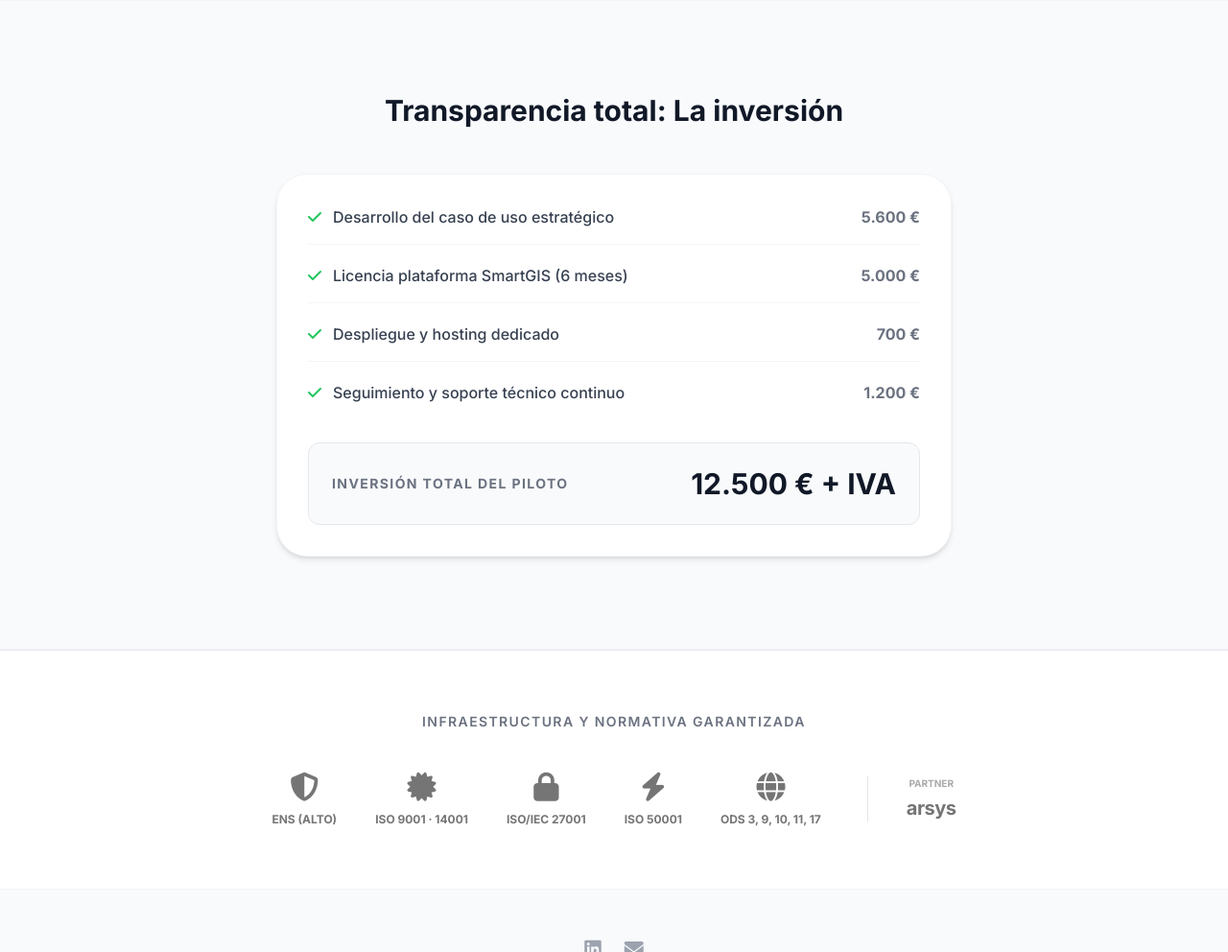
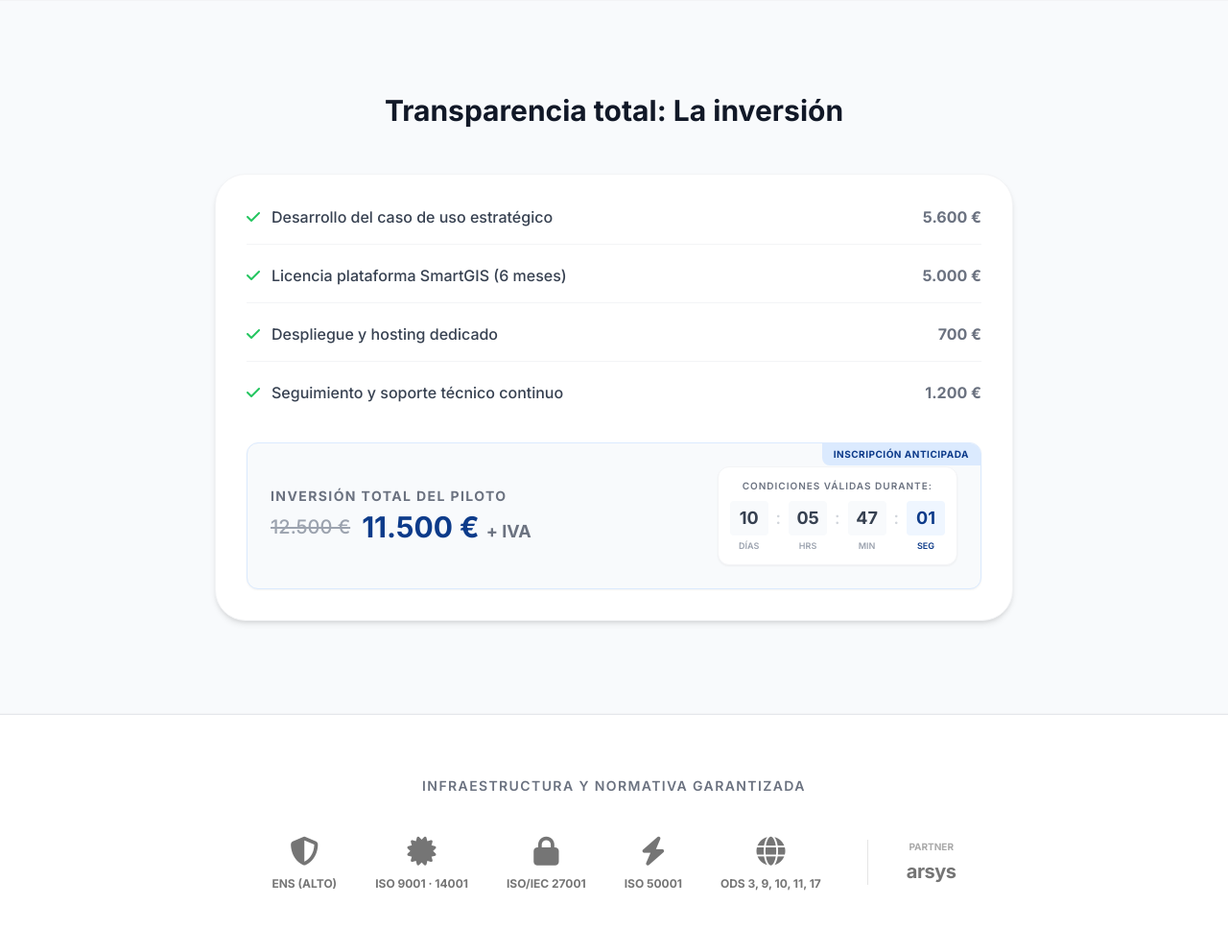
Before and after one commit to smartgiscat/landing, a Flask app: page /programa in a window 1280 px wide. Shown: the part 2605-3597 px from the top of the page at 96% size. Run offline with Flask 3, Linux system fonts and the light colour scheme; some libraries are stand-ins or nearby versions.

Commit message:
oferta flash

```diff
--- a/templates/programa.html
+++ b/templates/programa.html
@@ -272,7 +272,7 @@
     </section>
 
     <section class="py-24 bg-slate-50 relative z-10 border-b border-gray-100">
-        <div class="max-w-3xl mx-auto px-4 sm:px-6 lg:px-8">
+        <div class="max-w-4xl mx-auto px-4 sm:px-6 lg:px-8">
             <div class="text-center mb-12">
                 <h2 class="text-3xl font-extrabold text-gray-900">{{ t.inv_title }}</h2>
             </div>
@@ -309,11 +309,45 @@
                     </li>
                 </ul>
 
-                <div class="bg-slate-50 text-gray-900 rounded-xl p-6 flex flex-col sm:flex-row justify-between items-center gap-4 border border-gray-200">
-                    <span class="text-sm font-bold tracking-widest uppercase text-gray-500">{{ t.inv_total_label }}</span>
-                    <span class="text-3xl font-extrabold">12.500 € + IVA</span>
+                <div class="bg-slate-50 text-gray-900 rounded-xl p-6 flex flex-col md:flex-row justify-between items-center gap-6 border border-blue-100 relative overflow-hidden shadow-sm">
+                    <div class="absolute top-0 right-0 bg-blue-100 text-[#0d3b8a] text-[10px] font-bold px-3 py-1 rounded-bl-lg uppercase tracking-wider">
+                        {{t.flash_inscripcion}}
+                    </div>
+
+                    <div class="flex flex-col w-full md:w-auto text-center md:text-left mt-2 md:mt-0">
+                        <span class="text-sm font-bold tracking-widest uppercase text-gray-500">{{ t.inv_total_label }}</span>
+                        <div class="flex flex-col sm:flex-row items-center gap-3 mt-1">
+                            <span class="text-xl line-through text-gray-400 font-medium">12.500 €</span>
+                            <span class="text-3xl font-extrabold text-[#0d3b8a]">11.500 € <span class="text-lg font-bold text-gray-500">+ IVA</span></span>
+                        </div>
+                    </div>
+
+                    <div id="countdown-container" class="flex flex-col items-center bg-white p-3 rounded-xl border border-gray-100 w-full md:w-auto z-10 shadow-sm">
+                        <span class="text-[10px] font-semibold text-gray-500 uppercase tracking-widest mb-2">{{t.flash_condiciones}}:</span>
+                        <div class="flex gap-2 text-center">
+                            <div class="flex flex-col">
+                                <span id="days" class="text-lg font-bold text-gray-700 bg-slate-50 rounded px-2 py-1 min-w-[2.5rem]">10</span>
+                                <span class="text-[9px] text-gray-400 mt-1 uppercase font-semibold">{{t.flash_dies}}</span>
+                            </div>
+                            <span class="text-lg font-medium text-gray-300 mt-1">:</span>
+                            <div class="flex flex-col">
+                                <span id="hours" class="text-lg font-bold text-gray-700 bg-slate-50 rounded px-2 py-1 min-w-[2.5rem]">00</span>
+                                <span class="text-[9px] text-gray-400 mt-1 uppercase font-semibold">Hrs</span>
+                            </div>
+                            <span class="text-lg font-medium text-gray-300 mt-1">:</span>
+                            <div class="flex flex-col">
+                                <span id="minutes" class="text-lg font-bold text-gray-700 bg-slate-50 rounded px-2 py-1 min-w-[2.5rem]">00</span>
+                                <span class="text-[9px] text-gray-400 mt-1 uppercase font-semibold">Min</span>
+                            </div>
+                            <span class="text-lg font-medium text-gray-300 mt-1">:</span>
+                            <div class="flex flex-col">
+                                <span id="seconds" class="text-lg font-bold text-[#0d3b8a] bg-blue-50 rounded px-2 py-1 min-w-[2.5rem]">00</span>
+                                <span class="text-[9px] text-[#0d3b8a] mt-1 uppercase font-semibold">Seg</span>
+                            </div>
+                        </div>
+                    </div>
                 </div>
-            </div>
+                </div>
         </div>
     </section>
 
@@ -405,6 +439,53 @@
                     retina_detect: true
                 });
             }
+
+            // Lógica del Contador de Inscripción Anticipada
+            const initCountdown = () => {
+                const now = new Date();
+
+                // Calculamos las 24:00 h del día de hoy (inicio del día siguiente a las 00:00:00)
+                const midnightTonight = new Date(now.getFullYear(), now.getMonth(), now.getDate() + 1, 0, 0, 0);
+
+                // Añadimos 10 días a esa medianoche
+                const targetDate = new Date(midnightTonight.getTime() + (10 * 24 * 60 * 60 * 1000));
+
+                function update() {
+                    const currentTime = new Date();
+                    const difference = targetDate - currentTime;
+
+                    if (difference <= 0) {
+                        // Qué mostrar cuando el tiempo acaba
+                        const container = document.getElementById('countdown-container');
+                        if(container) {
+                            container.innerHTML = "<span class='text-sm font-semibold text-gray-500 px-4 py-2 uppercase'>Periodo anticipado finalizado</span>";
+                        }
+                        return;
+                    }
+
+                    const d = Math.floor(difference / (1000 * 60 * 60 * 24));
+                    const h = Math.floor((difference % (1000 * 60 * 60 * 24)) / (1000 * 60 * 60));
+                    const m = Math.floor((difference % (1000 * 60 * 60)) / (1000 * 60));
+                    const s = Math.floor((difference % (1000 * 60)) / 1000);
+
+                    const elDays = document.getElementById('days');
+                    const elHours = document.getElementById('hours');
+                    const elMinutes = document.getElementById('minutes');
+                    const elSeconds = document.getElementById('seconds');
+
+                    if(elDays) elDays.innerText = d.toString().padStart(2, '0');
+                    if(elHours) elHours.innerText = h.toString().padStart(2, '0');
+                    if(elMinutes) elMinutes.innerText = m.toString().padStart(2, '0');
+                    if(elSeconds) elSeconds.innerText = s.toString().padStart(2, '0');
+                }
+
+                // Ejecutar inmediatamente y luego cada segundo
+                update();
+                setInterval(update, 1000);
+            };
+
+            // Iniciar el contador
+            initCountdown();
         });
     </script>
 </body>
--- a/translations.py
+++ b/translations.py
@@ -50,6 +50,10 @@ translations = {
             'inv_item_3': 'Despliegue y hosting dedicado',
             'inv_item_4': 'Seguimiento y soporte técnico continuo',
             'inv_total_label': 'Inversión total del Piloto',
+
+            'flash_dies':'Días',
+            'flash_condiciones':'Condiciones válidas durante',
+            'flash_inscripcion':'Inscripción anticipada',
 
             'normativa_title': 'Infraestructura y Normativa Garantizada',
             'normativa_ens': 'ENS (alto)',
@@ -205,6 +209,10 @@ translations = {
             'inv_item_4': 'Seguiment i suport tècnic continu',
             'inv_total_label': 'Inversió total del Pilot',
 
+            'flash_dies':'Dies',
+            'flash_condiciones':'Condicions vàlides durant',
+            'flash_inscripcion':'Inscripció anticipada',
+
             'normativa_title': 'Infraestructura i Normativa Garantitzada',
             'normativa_ens': 'ENS (alt)',
 
```
